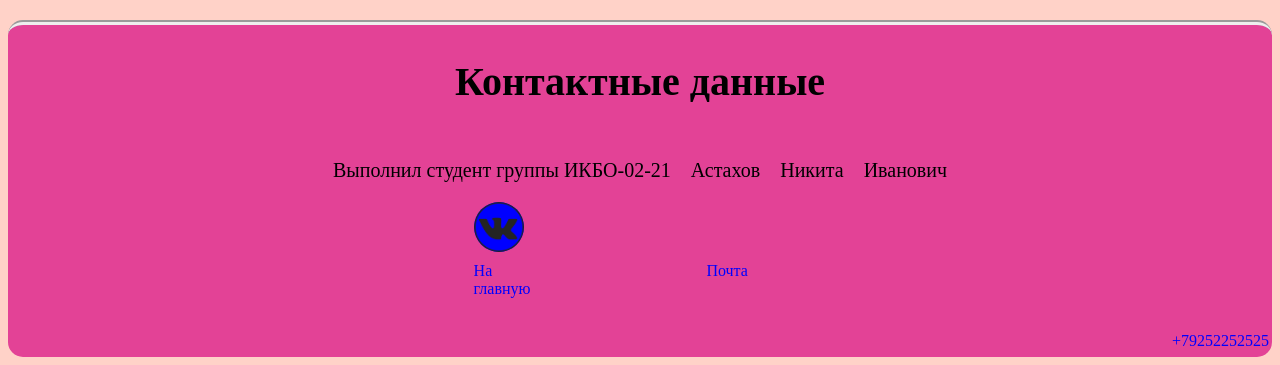
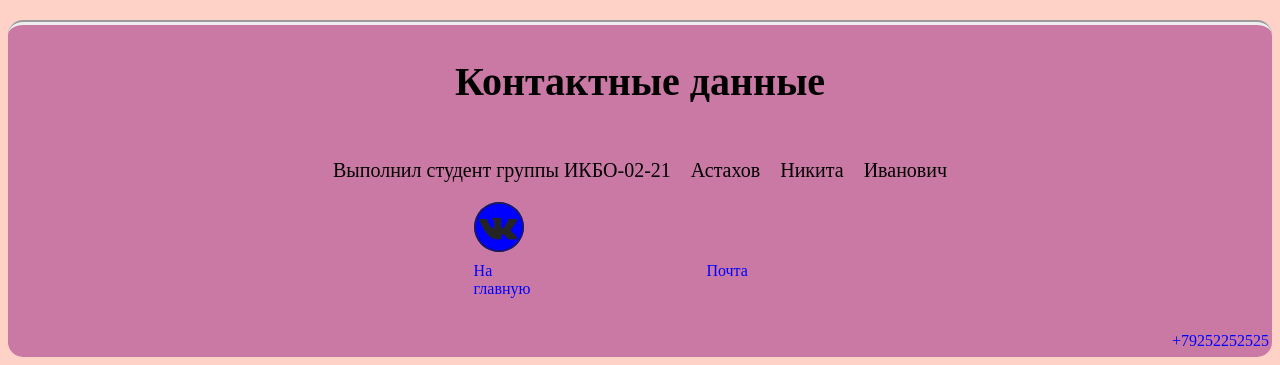
Before and after one commit to LoL-KeKovich/LoL-KeKovich.github.io, a plain HTML site: page Serenity.html in a window 1280 px wide. Shown: the part 1593-1958 px from the top of the page. Drawn offline with Linux system fonts and the light colour scheme.

Commit message:
Update Serenity2.css

```diff
--- a/Serenity2.css
+++ b/Serenity2.css
@@ -68,7 +68,7 @@ h2 {
     width: 50%;
 }
 footer {
-    background: rgb(227, 66, 150);
+    background: rgb(202, 120, 164);
     border-radius: 15px;
     border-top: 5px;
     border-bottom: 0px;
```
